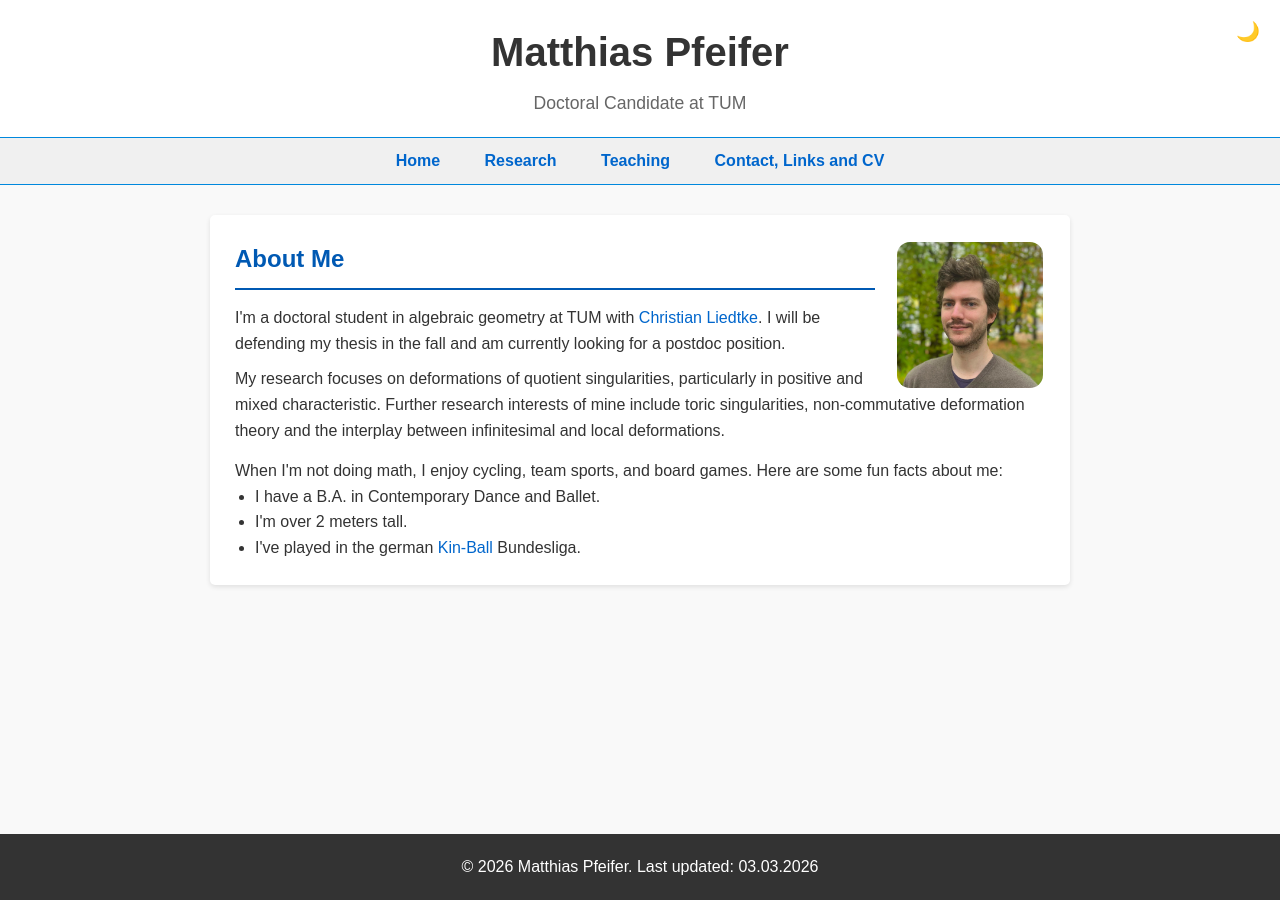
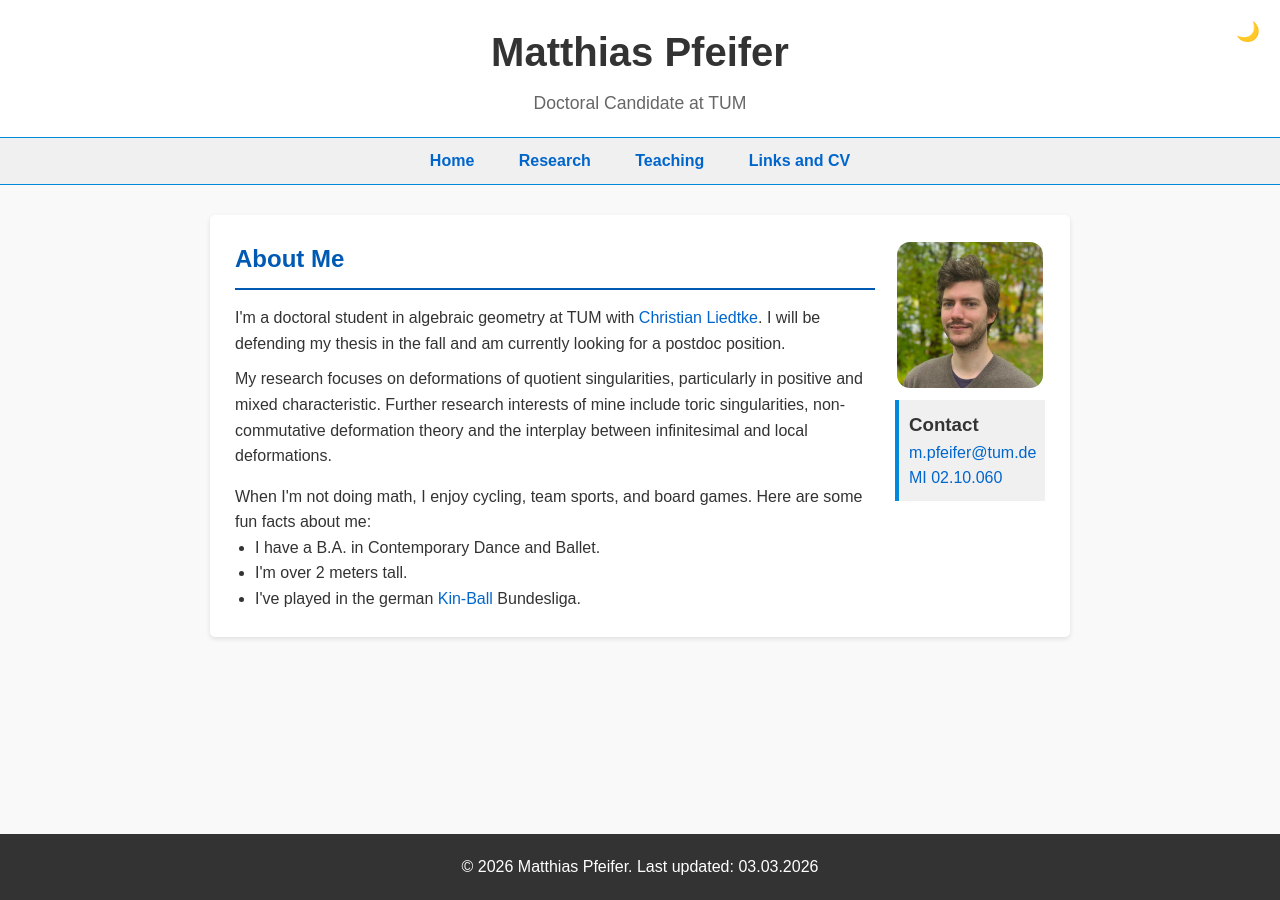
Before and after one commit to matthias-pfeifer/matthias-pfeifer.github.io, a Jekyll site: the page built from index.html, in a window 1280 px wide. Built offline with Jekyll 4.4.1, drawn with Linux system fonts in a browser that asks for light colours.

Commit message:
Added contact info on landing page

```diff
--- a/_includes/nav.html
+++ b/_includes/nav.html
@@ -3,5 +3,5 @@
     <a href="/research/">Research</a>
     <!-- <a href="/publications/">Publications</a> -->
     <a href="/teaching/">Teaching</a>
-    <a href="/contact/">Contact, Links and CV</a>
+    <a href="/contact/">Links and CV</a>
 </nav>
--- a/assets/css/style.css
+++ b/assets/css/style.css
@@ -141,6 +141,7 @@ h3 {
 }
 
 .contact-info {
+    overflow: hidden;
     background-color: var(--bg-nav);
     padding: 15px;
     margin: 10px 0;
@@ -174,6 +175,7 @@ a:hover {
 .profile-pic {
     float: right;
     margin-left: 20px;
+    margin-bottom: 10px;
     width: 150px;
     height: 150px;
     object-fit: cover;
@@ -250,3 +252,9 @@ span {
   border-bottom: 1px dotted;        /* dotted underline */
   cursor: help;                     /* shows ? or help cursor */
 }
+
+.two-column {
+  display: grid;
+  grid-template-columns: 1fr 150px;
+  gap: 20px;
+}
--- a/index.html
+++ b/index.html
@@ -5,7 +5,8 @@ permalink: /
 ---
 
 <section id="home">
-    <img src="/Portrait.jpg" alt="Portrait" class="profile-pic">
+    <div class="two-column">
+        <div>
             <h2>About Me</h2>
             <p>
                 I'm a doctoral student in algebraic geometry at TUM with <a target="_blank" rel="noopener noreferrer" href="https://www.math.cit.tum.de/algebra/liedtke/">Christian Liedtke</a>. I will be defending my thesis in the fall and am currently looking for a postdoc position.
@@ -21,4 +22,14 @@ permalink: /
                     <li>I've played in the german <a target="_blank" rel="noopener noreferrer" href="https://en.wikipedia.org/wiki/Kin-Ball">Kin-Ball</a> Bundesliga.</li>
                 </ul>
             </p>
+        </div>
+        <div>
+            <img src="/Portrait.jpg" alt="Portrait" class="profile-pic">
+            <div class="contact-info" style="padding: 10px;">
+                <h3 style="margin-top: 0px;">Contact</h3>
+                <p><a href="mailto:m.pfeifer@tum.de">m.pfeifer@tum.de</a></p>
+                <p><a target="_blank" rel="noopener noreferrer" href="https://nav.tum.de/room/5610.02.060#18/48.262095/11.667765">MI 02.10.060</a></p>
+            </div>
+        </div>
+    </div>
 </section>
```
Lines whose indentation alone changed are shown as unchanged.
